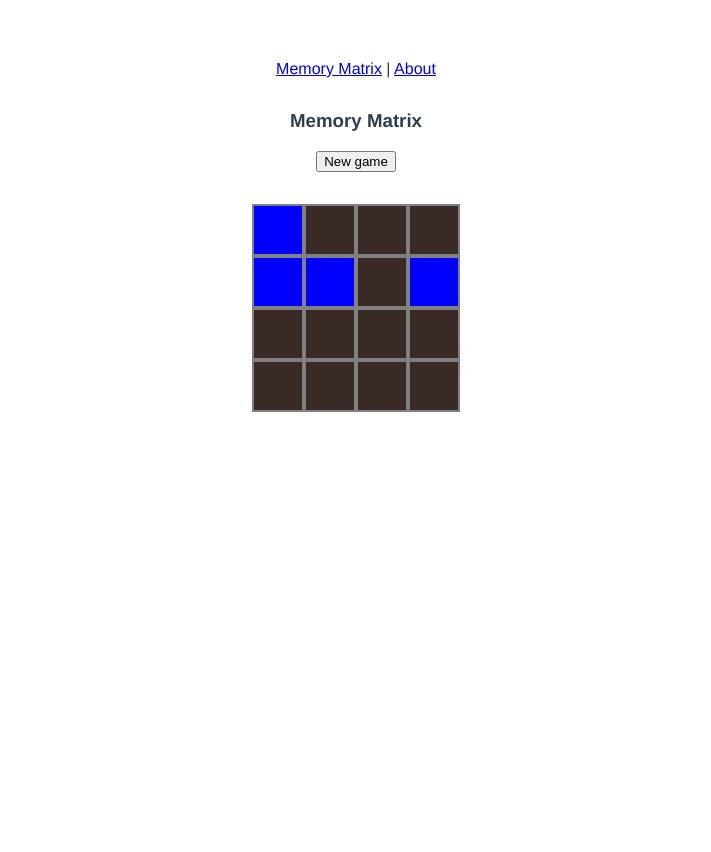
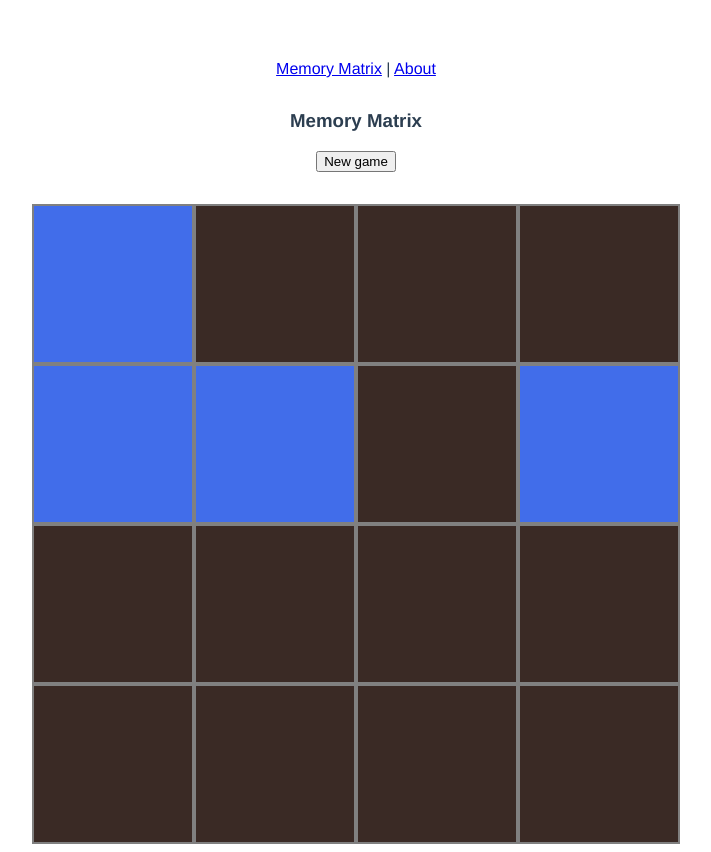
Before and after one commit to celdrake/BASE-i-love-vue, a Vue app: page /#/ in a window 1280 px wide. Shown: the whole page, without its empty margins (284-995 px from the left). Before the commit the page ends 800 px from the top, so only its background shows below. Built offline with nearby package versions, Linux system fonts and the light colour scheme.

Commit message:
12. Effect when ending game - visuals

```diff
--- a/src/components/GameTile.vue
+++ b/src/components/GameTile.vue
@@ -1,5 +1,9 @@
 <template>
-  <div class="game-tile" :class="tileClasses" @click="tileClick" />
+  <div class="game-tile" :class="tileClasses" @click="tileClick">
+    <span class="game-tile__symbol" :class="{'hasSymbol': tile.symbol !== null}">
+      {{ symbol }}
+    </span>
+  </div>
 </template>
 
 <script>
@@ -22,6 +26,20 @@ export default {
         [`has-${this.tile.content}`]: true,
       };
     },
+    symbol() {
+      switch(this.tile.symbol) {
+        case 'guessed':
+          return '🤩';
+        case 'missed':
+          return '🙅';
+        case 'wrong':
+          return '🤦';
+        case 'passed':
+        default:
+          // Return a symbol even for empty cells, to keep the same space
+          return '👍';
+      }
+    },
   },
   methods: {
     tileClick() {
@@ -38,24 +56,34 @@ export default {
 <style lang="scss">
 
   .game-tile {
-    padding: 1.5em;
-    background: #3a2a25;
+    padding: 4em;
+    background-color: #3a2a25;
     color: white;
     margin: 0;
     border: 2px solid gray;
     border-collapse: collapse;
 
     &.isRevealed {
+      pointer-events: none;
+      // State while the game is in progress
       &.has-pattern {
-        background-color: blue;
+        background-color: #416dea;
+        visibility: visible;
       }
-      &.has-success,
-      &.has-tick {
+      &.has-error {
+        background-color: crimson;
+        visibility: visible;
+      }
+      &.has-success {
         background-color: limegreen;
+        visibility: visible;
       }
-      &.has-error,
-      &.has-cross {
-        background-color: crimson;
+    }
+    &__symbol {
+      font-size: 1.5em;
+      visibility: hidden;
+      &.hasSymbol {
+        visibility: visible;
       }
     }
   }
--- a/src/store.js
+++ b/src/store.js
@@ -31,7 +31,7 @@ const initMatrix = (gameSize) => {
       rowColumns.push({
         content: 'empty', // empty, pattern, success, error
         display: true,
-        symbol: 'none',  // for the end game bonanza!
+        symbol: null,  // for the end
       });
     }
     matrix.push(rowColumns);
@@ -50,16 +50,18 @@ const matrixState = {
 export default new Vuex.Store({
   state: matrixState,
   actions: {
-    restartGame({commit, dispatch}) {
+    restartGame({state, commit, dispatch}) {
       const newMatrix = initMatrix(GAME_SIZE);
       commit('updateMatrix', newMatrix);
+      commit('setRevealedTiles', { revealed: 0, success: 0 });
+      state.isGameStarted = true;
       setTimeout(() => {
         dispatch('setPatternVisibility', false);
       }, 2500);
     },
     setPatternVisibility({state, commit}, doShow) {
       // Opción 1: usando Array.map
-      const updatedCell = (cell) => Object.assign({}, cell, {display: doShow});
+      const updatedCell = (cell) => Object.assign({}, cell, { display: doShow });
       const updatedMatrix = state.matrix.map((row) => {
         return row.map(updatedCell);
       });
@@ -99,15 +101,15 @@ export default new Vuex.Store({
         success: state.successTiles + (isSuccess ? 1 : 0),
       });
     },
-    onEndGame({state, commit}) {
+    onEndGame({ state, commit, dispatch }) {
       // We'll update the content each tile at a time, to demonstrate a nice visual effect
-      const timer = 500;
+      const timer = 100;
 
       const cellRevealer = (row, column) => {
         const currentTile = state.matrix[row][column];
         let cellSymbol;
         if (currentTile.content === 'empty') {
-          cellSymbol = 'none';
+          cellSymbol = 'passed';
         } else if (currentTile.content === 'success') {
           cellSymbol = 'guessed';
         } else if (currentTile.content === 'error') {
@@ -137,6 +139,8 @@ export default new Vuex.Store({
           setTimeout(() => {
             cellRevealer(nextRow, nextCol);
           }, timer);
+        } else {
+          state.isGameStarted = false;
         }
       };
       // Reveal the first tile to start the process
```
